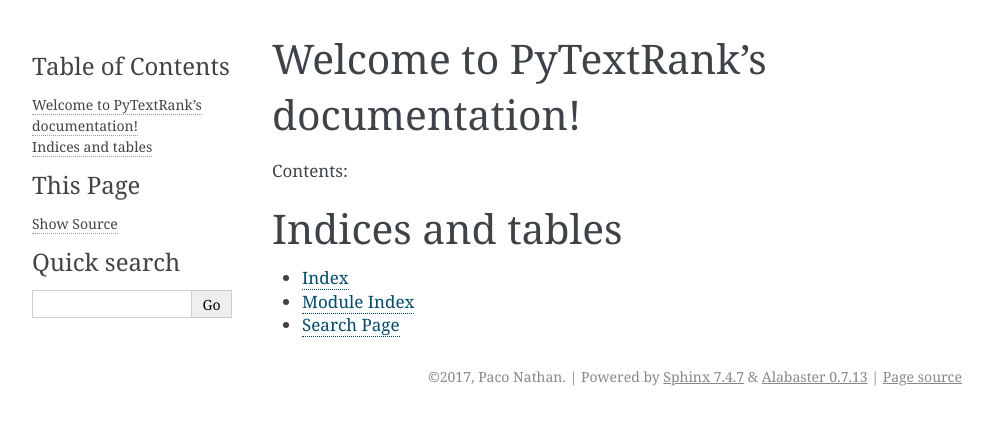
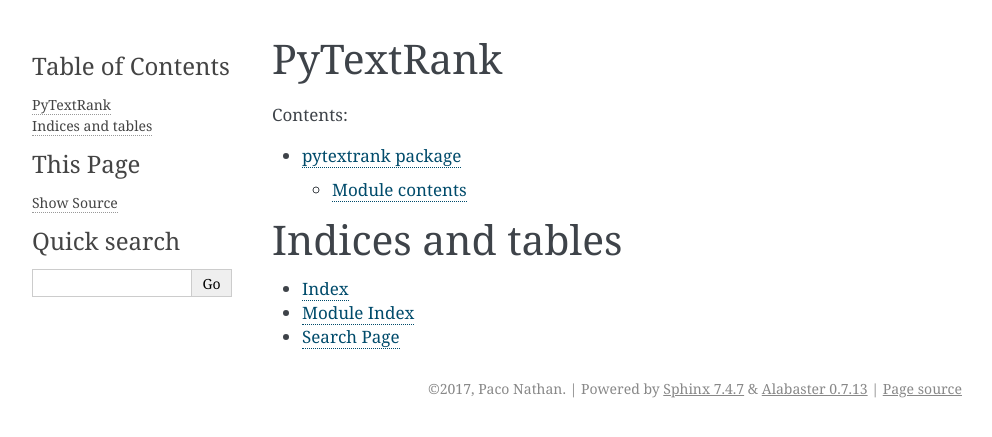
Before and after one commit to DerwenAI/pytextrank, a Sphinx documentation site: the page built from docs/index.rst, in a window 1280 px wide. Shown: the top 437 px of the page, without its empty margins (148-1140 px from the left). Built offline with Sphinx 7.4.7, drawn with Linux system fonts in a browser that asks for light colours; formulas are drawn with MathJax 3.

Commit message:
backing out docs until Sphinx use gets debugged

```diff
--- a/docs/conf.py
+++ b/docs/conf.py
@@ -19,7 +19,7 @@
 # If extensions (or modules to document with autodoc) are in another directory,
 # add these directories to sys.path here. If the directory is relative to the
 # documentation root, use os.path.abspath to make it absolute, like shown here.
-sys.path.insert(0, os.path.abspath("../pytextrank/"))
+sys.path.insert(0, os.path.abspath("../pytextrank/pytextrank.py"))
 
 # -- General configuration ------------------------------------------------
 
--- a/docs/index.rst
+++ b/docs/index.rst
@@ -3,14 +3,15 @@
    You can adapt this file completely to your liking, but it should at least
    contain the root `toctree` directive.
 
-Welcome to PyTextRank's documentation!
-======================================
+PyTextRank
+==========
 
 Contents:
 
 .. toctree::
    :maxdepth: 2
 
+   pytextrank
 
 
 Indices and tables
```
Also changed, not shown: README.rst (+0 -8 lines), docs/modules.rst (deleted, +0 -7 lines), docs/pytextrank.rst (+0 -12 lines), 1 other file.
